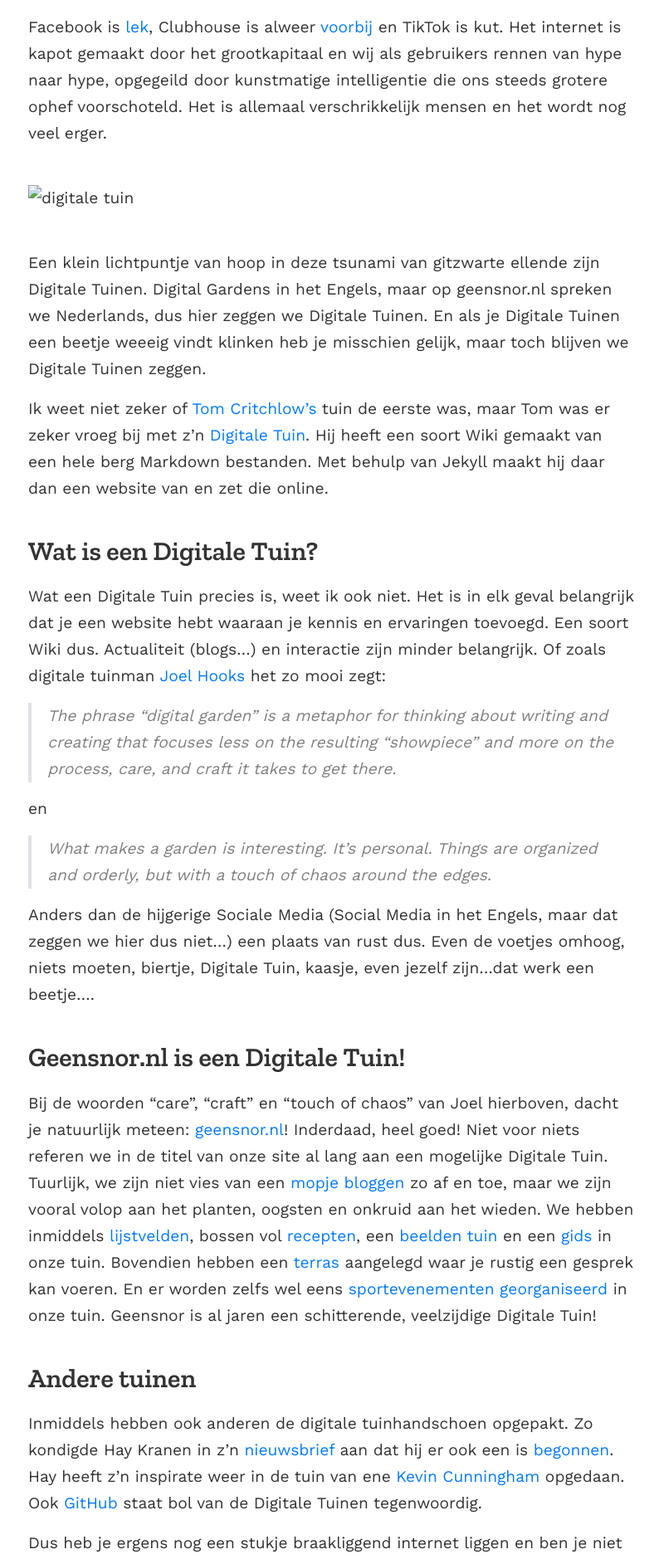
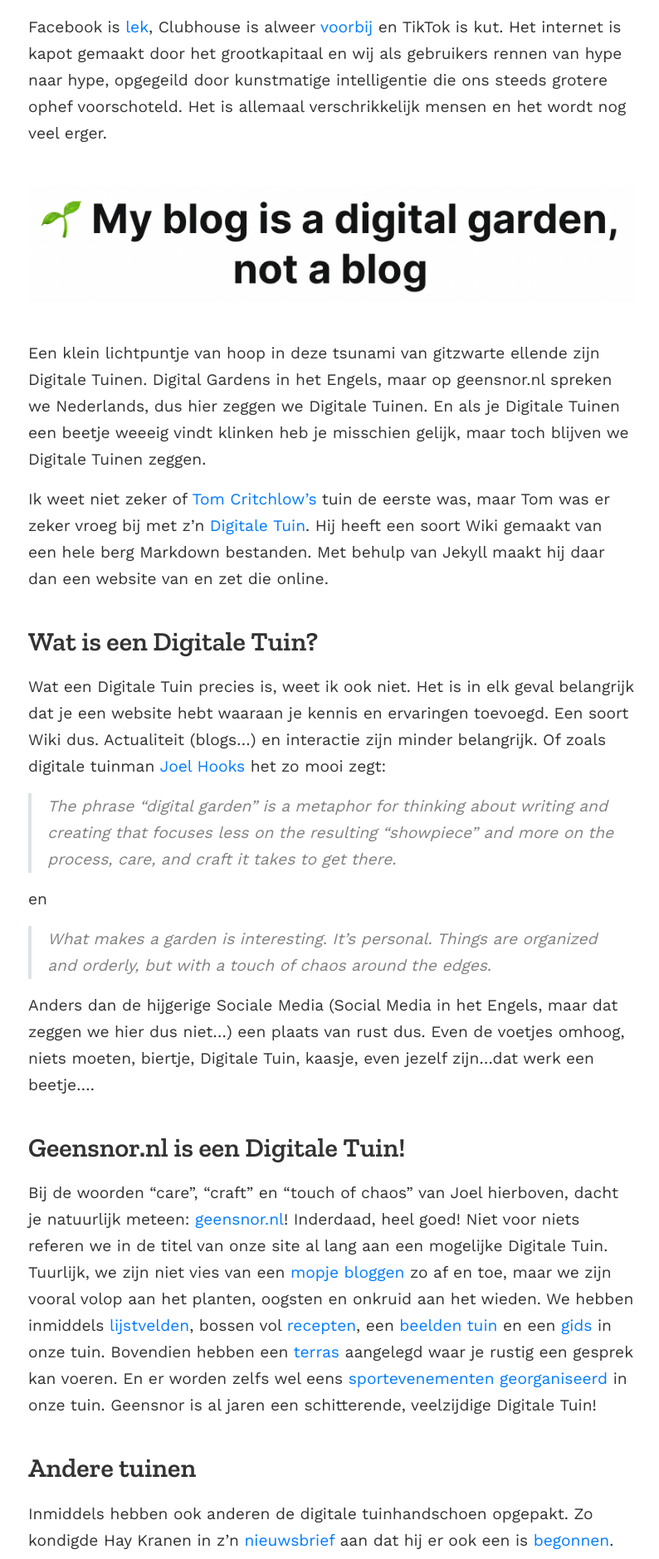
Before and after one commit to geensnor/geensnor.nl, a Jekyll site: the page built from _posts/2021-04-08-Digitale-tuinen.md, in a window 1280 px wide. Shown: the part 495-2374 px from the top of the page at 83% size, without its empty margins (241-1035 px from the left). Built offline with Jekyll 4.4.1, drawn with Linux system fonts in a browser that asks for light colours.

Commit message:
Kleine dingen

```diff
--- a/_posts/2021-04-08-Digitale-tuinen.md
+++ b/_posts/2021-04-08-Digitale-tuinen.md
@@ -9,7 +9,7 @@
 
 Facebook is [lek](https://www.theverge.com/2021/4/4/22366822/facebook-personal-data-533-million-leaks-online-email-phone-numbers), Clubhouse is alweer [voorbij](https://twitter.com/ShaanVP/status/1371972261004070913) en TikTok is kut. Het internet is kapot gemaakt door het grootkapitaal en wij als gebruikers rennen van hype naar hype, opgegeild door kunstmatige intelligentie die ons steeds grotere ophef voorschoteld. Het is allemaal verschrikkelijk mensen en het wordt nog veel erger.
 
-![digitale tuin](assets/posts/digitaletuin.png)
+![digitale tuin](/assets/posts/digitaletuin.png)
 
 Een klein lichtpuntje van hoop in deze tsunami van gitzwarte ellende zijn Digitale Tuinen. Digital Gardens in het Engels, maar op geensnor.nl spreken we Nederlands, dus hier zeggen we Digitale Tuinen. En als je Digitale Tuinen een beetje weeeig vindt klinken heb je misschien gelijk, maar toch blijven we Digitale Tuinen zeggen.
 
```
Also changed, not shown: _posts/2014-03-28-bitcoinprijs-daalt-weer-na-gerucht.md (+1 -0 lines).
